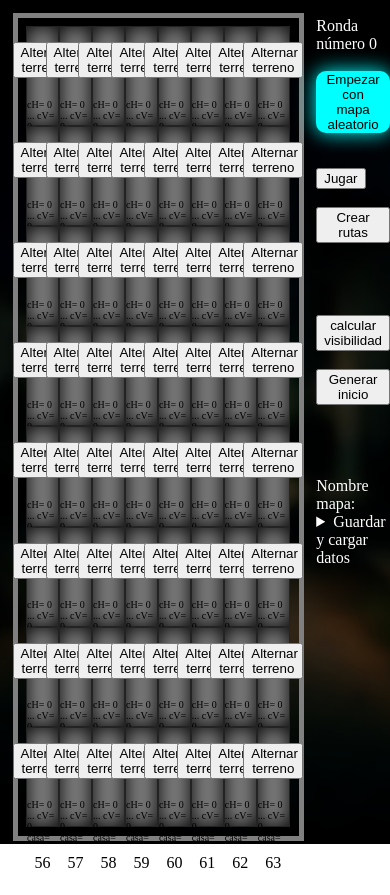
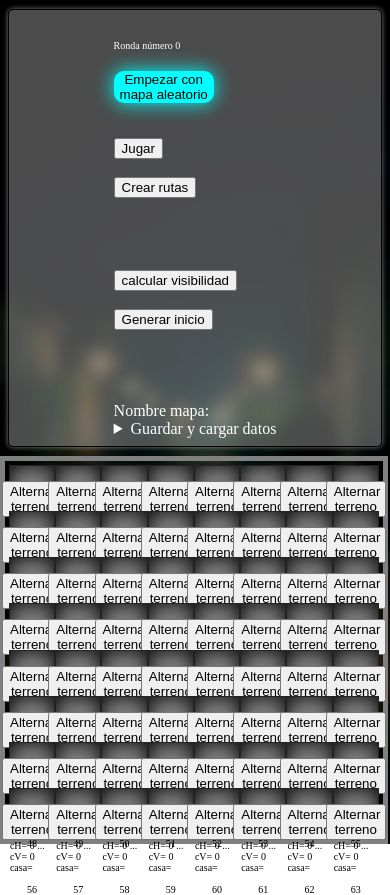
Before and after one commit to CarlosCaNav/Aplicacion_juegoMesa, an Angular app: page / in a window 390 px wide. Before the commit the page ends 872 px from the top, so only its background shows below. Built offline with nearby package versions, Linux system fonts and the light colour scheme.

Commit message:
iniciando versión movil

```diff
--- a/src/app/juego/juego.component.css
+++ b/src/app/juego/juego.component.css
@@ -1,7 +1,7 @@
 .todo {
   display: flex;
   justify-content: center;
-  background-image: url('/fondos/calles.jpg');
+  background-image: url("/fondos/calles.jpg");
   height: 100vh;
   width: 100vw;
   background-size: cover;
@@ -69,9 +69,77 @@
   border: none;
   border-radius: 0.5vh;
 }
-.boton{
+.boton {
   background-color: rgba(196, 196, 196, 0.384);
   border: none;
   border-radius: 5px;
-  box-shadow: 0px 0px 5px  rgba(255, 255, 255, 0.493);;
+  box-shadow: 0px 0px 5px rgba(255, 255, 255, 0.493);
 }
+.menu {
+  display: flex;
+  justify-content: center;
+  align-items: center;
+  background-color: rgba(196, 196, 196, 0.384);
+  border: 1px solid black;
+  border-radius: 5px;
+  box-shadow: 0px 0px 5px rgba(255, 255, 255, 0.493);
+  margin: 1vh;
+  padding: 1vh;
+}
+
+@media (max-width: 768px) {
+  .todo {
+    flex-direction: column-reverse;
+  }
+  span{font-size: 10px;}
+
+  .mapa {
+    margin: 0;
+    border: 5px solid grey;
+    width: 95vw;
+    height: 95vw;
+    padding: 1vw;
+    align-content: space-between;
+  }
+
+  .loseta {
+    float: left;
+    display: flex;
+    flex-wrap: wrap;
+    border: 1px solid rgb(35, 35, 35);
+    box-shadow: inset 0px 0px 20px black;
+    width: calc((100% / 8.01) - 2px);
+    height: calc((100% / 8.01) - 2px);
+    align-items: center;
+    justify-content: center;
+  }
+
+  .puertaDer {
+    height: 5vw;
+    width: 2vw;
+    margin-left: 10vw;
+    border-radius: 0.5vw;
+  }
+  .puertaIzq {
+    height: 5vw;
+    width: 2vw;
+    margin-left: -10vw;
+    border-radius: 0.5vw;
+  }
+  .puertaInf {
+    height: 2vw;
+    width: 5vw;
+    margin-top: 10vw;
+    border-radius: 0.5vw;
+  }
+  .puertaSup {
+    height: 2vw;
+    width: 5vw;
+    margin-top: -10vw;
+    border-radius: 0.5vw;
+  }
+  .boton {
+    border-radius: 5px;
+    font-size: 8px;
+  }
+}
--- a/src/app/juego/juego.component.html
+++ b/src/app/juego/juego.component.html
@@ -135,7 +135,12 @@
             (mapa.casa != '' &&
               this.datoservice.casasDespejadas.includes(mapa.casa)))
         "
-        style="color: green; background-color: greenyellow; margin-top: 50%; border-radius: 5px;"
+        style="
+          color: green;
+          background-color: greenyellow;
+          margin-top: 50%;
+          border-radius: 5px;
+        "
         >Pista!</span
       >
 
@@ -167,28 +172,58 @@
           !this.datoservice.editar &&
           this.datoservice.casasDespejadas.includes(mapa.casa)
         "
-        style="position: absolute; background-color: yellow; box-shadow: 0px 0px 20px yellow;"
+        style="
+          position: absolute;
+          background-color: yellow;
+          box-shadow: 0px 0px 20px yellow;
+        "
       >
         Buscar
       </button>
     </div>
   </div>
+  <div class="menu">
     <div style="color: white; margin-top: 2vh">
       <span>Ronda número {{ this.datoservice.ronda }}</span
-      ><br /> <br />
-      <button  *ngIf="this.datoservice.editar" (click)="cargarAleatorio()"
-      style="background-color: aqua; border: none; border-radius: 10px; box-shadow: 0px 0px 20px aqua;">
-      Empezar con <br> mapa aleatorio</button><br /> <br />
-      <button *ngIf="!this.datoservice.editar" (click)="ronda()"
-      style="background-color: red; border: none; border-radius: 10px; box-shadow: 0px 0px 20px red;">
-        Turno de los <br> enemigos</button>
-      <div *ngIf="this.datoservice.editar == true" style="color: white; margin-top: 2vh">
-
+      ><br />
+      <br />
+      <button
+        *ngIf="this.datoservice.editar"
+        (click)="cargarAleatorio()"
+        style="
+          background-color: aqua;
+          border: none;
+          border-radius: 10px;
+          box-shadow: 0px 0px 20px aqua;
+        "
+      >
+        Empezar con <br />
+        mapa aleatorio</button
+      ><br />
+      <br />
+      <button
+        *ngIf="!this.datoservice.editar"
+        (click)="ronda()"
+        style="
+          background-color: red;
+          border: none;
+          border-radius: 10px;
+          box-shadow: 0px 0px 20px red;
+        "
+      >
+        Turno de los <br />
+        enemigos
+      </button>
+      <div
+        *ngIf="this.datoservice.editar == true"
+        style="color: white; margin-top: 2vh"
+      >
         <div style="color: white; margin-top: 2vh">
           <button *ngIf="!this.datoservice.editar" (click)="editar()">
             Editar
           </button>
-      <button *ngIf="this.datoservice.editar" (click)="editar()">Jugar</button
+          <button *ngIf="this.datoservice.editar" (click)="editar()">
+            Jugar</button
           ><br /><br />
           <button
             *ngIf="this.datoservice.editar"
@@ -200,17 +235,22 @@
             *ngIf="this.datoservice.editar && this.datoservice.editarRutas"
             (click)="editarRutas('aplicar', 99)"
           >
-        Aplicar ruta actual
-      </button><br>
+            Aplicar ruta actual</button
+          ><br />
           <button
-        *ngIf="this.datoservice.editar && this.datoservice.editarRutas && this.rutaActual.length > 0"
+            *ngIf="
+              this.datoservice.editar &&
+              this.datoservice.editarRutas &&
+              this.rutaActual.length > 0
+            "
             (click)="editarRutas('deshacer', 99)"
           >
             Deshacer ruta actual
           </button>
           <br /><br /><br />
 
-      <button (click)="aplicarAutomaticamente()">calcular visibilidad</button
+          <button (click)="aplicarAutomaticamente()">
+            calcular visibilidad</button
           ><br /><br />
           <button (click)="generarInicio()">Generar inicio</button>
           <br /><br /><!--
@@ -257,3 +297,4 @@
       </div>
     </div>
   </div>
+</div>
```
Lines whose indentation alone changed are shown as unchanged.
